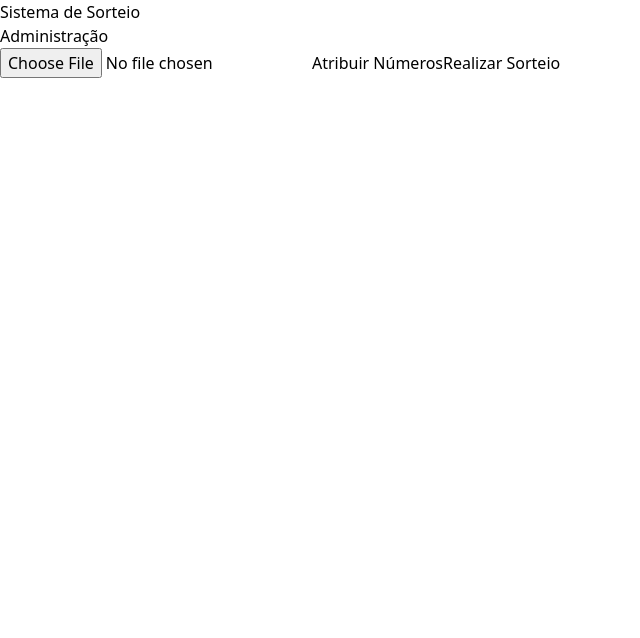
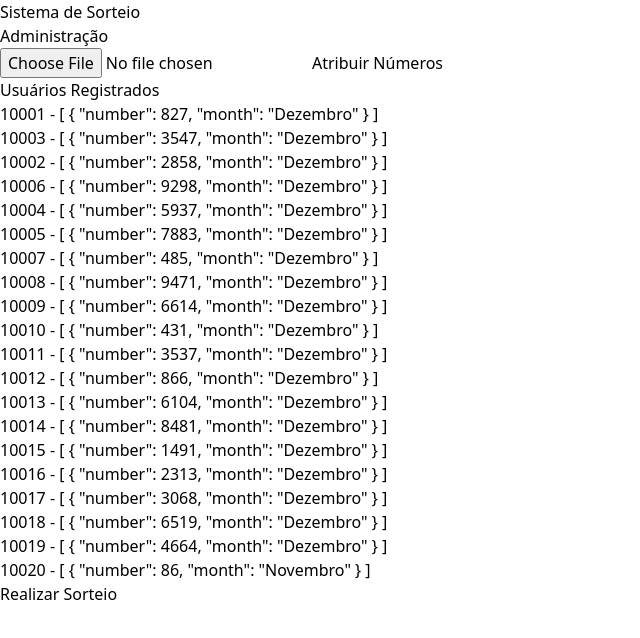
Before and after one commit to lucca-schramm/sorteador, an Angular app: page /admin in a window 1280 px wide. Shown: the top 638 px of the page, without its empty margins (0-640 px from the left). Built offline with nearby package versions, Linux system fonts and the light colour scheme; data requests are answered from the project's data file.

Commit message:
improve system

```diff
--- a/db.json
+++ b/db.json
@@ -1,353 +1,202 @@
 {
   "users": [
     {
-      "id": 58247,
+      "id": 10001,
+      "name": "Ana Souza",
       "luckyNumbers": [
         {
-          "number": 6349,
-          "month": "janeiro"
+          "number": 827,
+          "month": "Dezembro"
         }
       ]
     },
     {
-      "id": 34982,
+      "id": 10003,
+      "name": "Maria Silva",
       "luckyNumbers": [
         {
-          "number": 2469,
-          "month": "janeiro"
+          "number": 3547,
+          "month": "Dezembro"
         }
       ]
     },
     {
-      "id": 17463,
+      "id": 10002,
+      "name": "João Pereira",
       "luckyNumbers": [
         {
-          "number": 1880,
-          "month": "janeiro"
+          "number": 2858,
+          "month": "Dezembro"
         }
       ]
     },
     {
-      "id": 92084,
+      "id": 10006,
+      "name": "Pedro Almeida",
       "luckyNumbers": [
         {
-          "number": 7106,
-          "month": "janeiro"
+          "number": 9298,
+          "month": "Dezembro"
         }
       ]
     },
     {
-      "id": 50791,
+      "id": 10004,
+      "name": "Carlos Oliveira",
       "luckyNumbers": [
         {
-          "number": 6131,
-          "month": "janeiro"
+          "number": 5937,
+          "month": "Dezembro"
         }
       ]
     },
     {
-      "id": 81234,
+      "id": 10005,
+      "name": "Laura Costa",
       "luckyNumbers": [
         {
-          "number": 8311,
-          "month": "janeiro"
+          "number": 7883,
+          "month": "Dezembro"
         }
       ]
     },
     {
-      "id": 27650,
+      "id": 10007,
+      "name": "Fernanda Santos",
       "luckyNumbers": [
         {
-          "number": 1171,
-          "month": "janeiro"
+          "number": 485,
+          "month": "Dezembro"
         }
       ]
     },
     {
-      "id": 60317,
+      "id": 10008,
+      "name": "Lucas Ferreira",
       "luckyNumbers": [
         {
-          "number": 5036,
-          "month": "janeiro"
+          "number": 9471,
+          "month": "Dezembro"
         }
       ]
     },
     {
-      "id": 46192,
+      "id": 10009,
+      "name": "Beatriz Rocha",
       "luckyNumbers": [
         {
-          "number": 4913,
-          "month": "janeiro"
+          "number": 6614,
+          "month": "Dezembro"
         }
       ]
     },
     {
-      "id": 83561,
+      "id": 10010,
+      "name": "Rafael Lima",
       "luckyNumbers": [
         {
-          "number": 6134,
-          "month": "janeiro"
+          "number": 431,
+          "month": "Dezembro"
         }
       ]
     },
     {
-      "id": 39048,
+      "id": 10011,
+      "name": "Juliana Martins",
       "luckyNumbers": [
         {
-          "number": 121,
-          "month": "janeiro"
+          "number": 3537,
+          "month": "Dezembro"
         }
       ]
     },
     {
-      "id": 75826,
+      "id": 10012,
+      "name": "Marcos Duarte",
       "luckyNumbers": [
         {
-          "number": 58,
-          "month": "janeiro"
+          "number": 866,
+          "month": "Dezembro"
         }
       ]
     },
     {
-      "id": 61279,
+      "id": 10013,
+      "name": "Carolina Pires",
       "luckyNumbers": [
         {
-          "number": 9882,
-          "month": "janeiro"
+          "number": 6104,
+          "month": "Dezembro"
         }
       ]
     },
     {
-      "id": 93574,
+      "id": 10014,
+      "name": "Gabriel Costa",
       "luckyNumbers": [
         {
-          "number": 8111,
-          "month": "janeiro"
+          "number": 8481,
+          "month": "Dezembro"
         }
       ]
     },
     {
-      "id": 48163,
+      "id": 10015,
+      "name": "Vitória Almeida",
       "luckyNumbers": [
         {
-          "number": 5303,
-          "month": "janeiro"
+          "number": 1491,
+          "month": "Dezembro"
         }
       ]
     },
     {
-      "id": 72805,
+      "id": 10016,
+      "name": "Felipe Barbosa",
       "luckyNumbers": [
         {
-          "number": 3199,
-          "month": "janeiro"
+          "number": 2313,
+          "month": "Dezembro"
         }
       ]
     },
     {
-      "id": 59742,
+      "id": 10017,
+      "name": "Camila Pereira",
       "luckyNumbers": [
         {
-          "number": 8420,
-          "month": "janeiro"
+          "number": 3068,
+          "month": "Dezembro"
         }
       ]
     },
     {
-      "id": 82067,
+      "id": 10018,
+      "name": "Ricardo Fernandes",
       "luckyNumbers": [
         {
-          "number": 2754,
-          "month": "janeiro"
+          "number": 6519,
+          "month": "Dezembro"
         }
       ]
     },
     {
-      "id": 63185,
+      "id": 10019,
+      "name": "Eduardo Silva",
       "luckyNumbers": [
         {
-          "number": 4527,
-          "month": "janeiro"
+          "number": 4664,
+          "month": "Dezembro"
         }
       ]
     },
     {
-      "id": 58247,
+      "id": 10020,
+      "name": "Mariana Souza",
       "luckyNumbers": [
         {
-          "number": 4996,
-          "month": "janeiro"
-        }
-      ]
-    },
-    {
-      "id": 34982,
-      "luckyNumbers": [
-        {
-          "number": 9029,
-          "month": "janeiro"
-        }
-      ]
-    },
-    {
-      "id": 17463,
-      "luckyNumbers": [
-        {
-          "number": 9454,
-          "month": "janeiro"
-        }
-      ]
-    },
-    {
-      "id": 92084,
-      "luckyNumbers": [
-        {
-          "number": 6788,
-          "month": "janeiro"
-        }
-      ]
-    },
-    {
-      "id": 50791,
-      "luckyNumbers": [
-        {
-          "number": 9938,
-          "month": "janeiro"
-        }
-      ]
-    },
-    {
-      "id": 81234,
-      "luckyNumbers": [
-        {
-          "number": 614,
-          "month": "janeiro"
-        }
-      ]
-    },
-    {
-      "id": 27650,
-      "luckyNumbers": [
-        {
-          "number": 8267,
-          "month": "janeiro"
-        }
-      ]
-    },
-    {
-      "id": 60317,
-      "luckyNumbers": [
-        {
-          "number": 8909,
-          "month": "janeiro"
-        }
-      ]
-    },
-    {
-      "id": 46192,
-      "luckyNumbers": [
-        {
-          "number": 7422,
-          "month": "janeiro"
-        }
-      ]
-    },
-    {
-      "id": 83561,
-      "luckyNumbers": [
-        {
-          "number": 6757,
-          "month": "janeiro"
-        }
-      ]
-    },
-    {
-      "id": 39048,
-      "luckyNumbers": [
-        {
-          "number": 3010,
-          "month": "janeiro"
-        }
-      ]
-    },
-    {
-      "id": 75826,
-      "luckyNumbers": [
-        {
-          "number": 6126,
-          "month": "janeiro"
-        }
-      ]
-    },
-    {
-      "id": 61279,
-      "luckyNumbers": [
-        {
-          "number": 8553,
-          "month": "janeiro"
-        }
-      ]
-    },
-    {
-      "id": 93574,
-      "luckyNumbers": [
-        {
-          "number": 7645,
-          "month": "janeiro"
-        }
-      ]
-    },
-    {
-      "id": 48163,
-      "luckyNumbers": [
-        {
-          "number": 5560,
-          "month": "janeiro"
-        }
-      ]
-    },
-    {
-      "id": 72805,
-      "luckyNumbers": [
-        {
-          "number": 1250,
-          "month": "janeiro"
-        }
-      ]
-    },
-    {
-      "id": 10436,
-      "luckyNumbers": [
-        {
-          "number": 9805,
-          "month": "janeiro"
-        }
-      ]
-    },
-    {
-      "id": 59742,
-      "luckyNumbers": [
-        {
-          "number": 174,
-          "month": "janeiro"
-        }
-      ]
-    },
-    {
-      "id": 82067,
-      "luckyNumbers": [
-        {
-          "number": 1992,
-          "month": "janeiro"
-        }
-      ]
-    },
-    {
-      "id": 63185,
-      "luckyNumbers": [
-        {
-          "number": 5040,
-          "month": "janeiro"
+          "number": 86,
+          "month": "Novembro"
         }
       ]
     }
--- a/package.json
+++ b/package.json
@@ -3,7 +3,7 @@
   "version": "0.0.0",
   "scripts": {
     "ng": "ng",
-    "start": "ng serve",
+    "start": "concurrently \"ng serve\" \"json-server --watch db.json --port 5000\"",
     "start:json": "json-server --watch db.json --port 5000",
     "build": "ng build",
     "watch": "ng build --watch --configuration development",
@@ -31,6 +31,7 @@
     "@angular/compiler-cli": "^19.0.0",
     "@types/jasmine": "~5.1.0",
     "autoprefixer": "^10.4.20",
+    "concurrently": "^9.1.2",
     "jasmine-core": "~5.4.0",
     "karma": "~6.4.0",
     "karma-chrome-launcher": "~3.2.0",
--- a/src/app/admin/admin.component.html
+++ b/src/app/admin/admin.component.html
@@ -2,13 +2,13 @@
     <h2 class="text-3xl mb-4">Administração</h2>
     <input type="file" (change)="onFileSelected($event)" class="mb-4" />
     <button
-      class="px-6 py-2 bg-yellow-500 text-white rounded-lg"
-      (click)="assignLuckyNumbers()">Atribuir Números</button>
+      class="ml-2 px-6 py-2 bg-yellow-500 text-white rounded-lg"
+      (click)="addUsersToDb(this.json)">Atribuir Números</button>
 
     <div *ngIf="users.length">
       <h3 class="mt-4 text-2xl">Usuários Registrados</h3>
       <ul class="list-disc ml-5">
-        <li *ngFor="let user of users">{{ user.id }} - {{ user.luckyNumber }}</li>
+        <li *ngFor="let user of users">{{ user.id }} - {{ user.luckyNumbers | json }}</li>
       </ul>
     </div>
 
@@ -17,6 +17,6 @@
       (click)="drawLottery()">Realizar Sorteio</button>
 
     <div *ngIf="winner">
-      <h3 class="mt-4 text-2xl">O vencedor é: {{ winner.name }}</h3>
+      <h3 class="mt-4 text-2xl">O vencedor é: {{ winner.name }} - {{ winner.id }} - {{ winner.luckyNumbers | json }} <br> Número sorteado: {{ winnerNumber }}</h3>
     </div>
   </div>
--- a/src/app/admin/admin.component.ts
+++ b/src/app/admin/admin.component.ts
@@ -1,7 +1,12 @@
-import { Component } from '@angular/core';
+import { Component, OnInit } from '@angular/core';
 import { HttpClient } from '@angular/common/http';
 import * as XLSX from 'xlsx';
 import { CommonModule } from '@angular/common';
+
+interface LuckyNumber {
+  number: number;
+  month: string;
+}
 
 @Component({
   selector: 'app-admin',
@@ -10,13 +15,14 @@ import { CommonModule } from '@angular/common';
   templateUrl: './admin.component.html',
   styleUrls: ['./admin.component.css']
 })
-export class AdminComponent {
+export class AdminComponent implements OnInit {
   users: any[] = [];
   winner: any = null;
+  winnerNumber: any = null;
+  json = [];
 
   constructor(private http: HttpClient) {}
 
-  // Função chamada ao selecionar um arquivo
   onFileSelected(event: any) {
     const file = event.target.files[0];
     const reader = new FileReader();
@@ -25,35 +31,28 @@ export class AdminComponent {
       const workbook = XLSX.read(data, { type: 'binary' });
       const sheetName = workbook.SheetNames[0];
       const sheet = workbook.Sheets[sheetName];
-      const json = XLSX.utils.sheet_to_json(sheet);
-      console.log(json)
-      this.addUsersToDb(json);
+      this.json = XLSX.utils.sheet_to_json(sheet);
     };
     reader.readAsBinaryString(file);
   }
 
-  // Função para adicionar usuários ao banco de dados, verificando se já existem
   addUsersToDb(users: any[]) {
-    const currentMonth = new Date().toLocaleString('default', { month: 'long' }); // Mês atual
     users.forEach(user => {
-      const id = user.ID;
-      console.log(id)
-      const name = user.name;
+      const id = user.id;
+      const name = user.nome;
+      const currentMonth = user.mes;
 
-      // Verifica se o usuário já existe no banco de dados
       this.http.get<any[]>(`http://localhost:5000/users`).subscribe(existingUsers => {
-        const existingUser = existingUsers.find(u => u.ID === id);
+        const existingUser = existingUsers.find(u => u.id === id);
 
         if (existingUser) {
-          // Se o usuário já existe, apenas adiciona o número da sorte ao array
           this.addLuckyNumberToUser(existingUser, currentMonth);
         } else {
-          // Se o usuário não existe, gera um número da sorte único e o adiciona
           this.generateUniqueLuckyNumber().then(uniqueLuckyNumber => {
             this.http.post(`http://localhost:5000/users`, {
               id,
               name,
-              luckyNumbers: [{ number: uniqueLuckyNumber, month: currentMonth }],  // Array de números da sorte
+              luckyNumbers: [{ number: uniqueLuckyNumber, month: currentMonth }],
             }).subscribe({
               next: () => console.log(`Usuário ${name} adicionado com sucesso!`),
               error: (err) => console.error('Erro ao adicionar o usuário:', err)
@@ -111,9 +110,27 @@ export class AdminComponent {
     });
   }
 
-  // Função para sortear o vencedor
   drawLottery() {
-    const winnerIndex = Math.floor(Math.random() * this.users.length);
-    this.winner = this.users[winnerIndex];
+    const allLuckyNumbers = this.users.flatMap(user =>
+      user.luckyNumbers.map((lucky: LuckyNumber) => ({ number: lucky.number, user: user }))
+    );
+
+    if (allLuckyNumbers.length === 0) {
+      console.log('Não há números da sorte para sortear.');
+      return;
+    }
+
+    const randomIndex = Math.floor(Math.random() * allLuckyNumbers.length);
+    const selectedLuckyNumber = allLuckyNumbers[randomIndex];
+
+    this.winner = selectedLuckyNumber.user;
+    this.winnerNumber = selectedLuckyNumber.number;
+
+    console.log(`Vencedor: ${this.winner.name}, Número da Sorte: ${this.winnerNumber}`);
+  }
+
+
+  ngOnInit(): void {
+    this.assignLuckyNumbers();
   }
 }
```
Also changed, not shown: src/app/numbers/numbers.component.html (+33 -21 lines), src/app/numbers/numbers.component.ts (+56 -11 lines), 2 other files (tests, documents, lock files or other folders).
